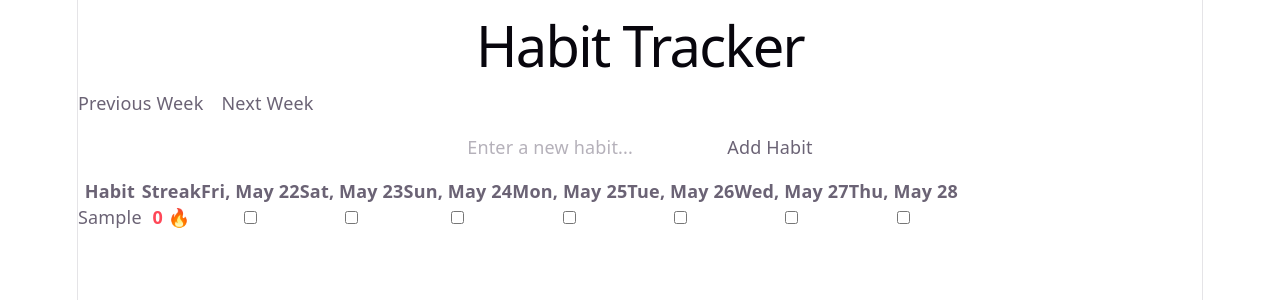
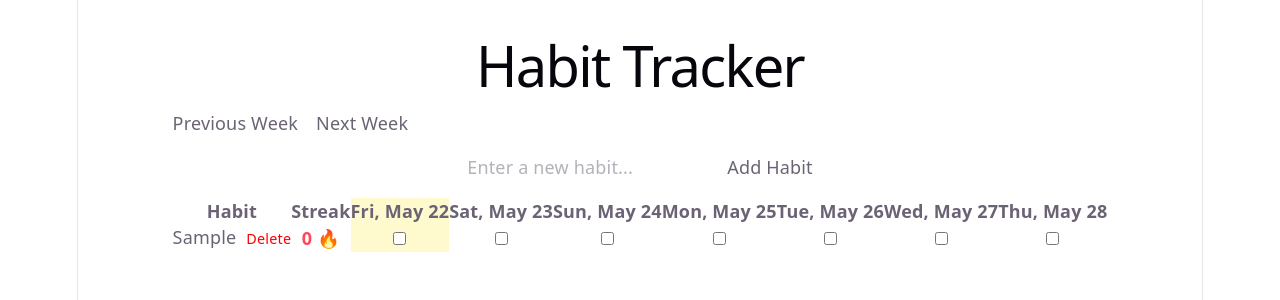
Before and after one commit to arrehman3/Habit_Tracker, a React (Vite) app: page / in a window 1280 px wide. Both pictures are taken after typing "Sample" into the empty fields and a click on the button "Add Habit". Shown: the top 300 px of the page. Built offline with nearby package versions, Linux system fonts and the light colour scheme.

Commit message:
fixed the basic html structure

```diff
--- a/src/App.jsx
+++ b/src/App.jsx
@@ -80,16 +80,20 @@ function App() {
 
     return streak;
   };
+  const handleDeleteHabit = (id) => {
+    setHabits(habits.filter((habit) => habit.id !== id));
+  };
   return (
-    <>
-      <section>
+    <main style={{ padding: "20px", maxWidth: "1000px", margin: "0 auto" }}>
       <h1>Habit Tracker</h1>
 
+      {/* 1. Time Travel Buttons */}
       <div style={{ display: "flex", gap: "1rem", marginBottom: "1rem" }}>
         <button onClick={() => shiftWeek(-7)}>Previous Week</button>
         <button onClick={() => shiftWeek(7)}>Next Week</button>
       </div>
 
+      {/* 2. Add Habit Form */}
       <form onSubmit={onSubmit} style={{ marginBottom: "1rem" }}>
         <input
           type="text"
@@ -100,26 +104,69 @@ function App() {
         <button type="submit">Add Habit</button>
       </form>
 
-        <table border="1" cellPadding="8">
+      {/* 3. The Grid Container */}
+      {(() => {
+        const todayStr = new Date().toLocaleDateString("en-CA");
+
+        return (
+          <div style={{ overflowX: "auto" }}>
+            {" "}
+            {/* 4. Makes table scrollable on mobile */}
+            <table
+              border="1"
+              cellPadding="8"
+              style={{ borderCollapse: "collapse", width: "100%" }}
+            >
               <thead>
                 <tr>
                   <th>Habit</th>
                   <th>Streak</th>
-              {weekDays.map((day) => (
-                <th key={day.toISOString()}>
+                  {weekDays.map((day) => {
+                    const dateStr = day.toLocaleDateString("en-CA");
+                    const isToday = dateStr === todayStr;
+                    return (
+                      <th
+                        key={dateStr}
+                        style={{
+                          backgroundColor: isToday ? "#fffacd" : "transparent",
+                        }}
+                      >
                         {day.toLocaleDateString("en-US", {
                           weekday: "short",
                           month: "short",
                           day: "numeric",
                         })}
                       </th>
-              ))}
+                    );
+                  })}
                 </tr>
               </thead>
               <tbody>
-            {habits.map((habit) => (
+                {habits.length === 0 ? (
+                  <tr>
+                    <td
+                      colSpan="9"
+                      style={{ textAlign: "center", padding: "2rem" }}
+                    >
+                      No habits yet. Start tracking by adding one above!
+                    </td>
+                  </tr>
+                ) : (
+                  habits.map((habit) => (
                     <tr key={habit.id}>
-                <td>{habit.name}</td>
+                      <td>
+                        {habit.name}
+                        <button
+                          onClick={() => handleDeleteHabit(habit.id)}
+                          style={{
+                            marginLeft: "10px",
+                            fontSize: "0.8rem",
+                            color: "red",
+                          }}
+                        >
+                          Delete
+                        </button>
+                      </td>
                       <td
                         style={{
                           textAlign: "center",
@@ -131,8 +178,17 @@ function App() {
                       </td>
                       {weekDays.map((day) => {
                         const dateStr = day.toLocaleDateString("en-CA");
+                        const isToday = dateStr === todayStr;
                         return (
-                    <td key={dateStr} style={{ textAlign: "center" }}>
+                          <td
+                            key={dateStr}
+                            style={{
+                              textAlign: "center",
+                              backgroundColor: isToday
+                                ? "#fffacd"
+                                : "transparent",
+                            }}
+                          >
                             <input
                               type="checkbox"
                               checked={habit.completedDates.includes(dateStr)}
@@ -142,11 +198,14 @@ function App() {
                         );
                       })}
                     </tr>
-            ))}
+                  ))
+                )}
               </tbody>
             </table>
-      </section>
-    </>
+          </div>
+        );
+      })()}
+    </main>
   );
 }
 
```
Lines whose indentation alone changed are shown as unchanged.
